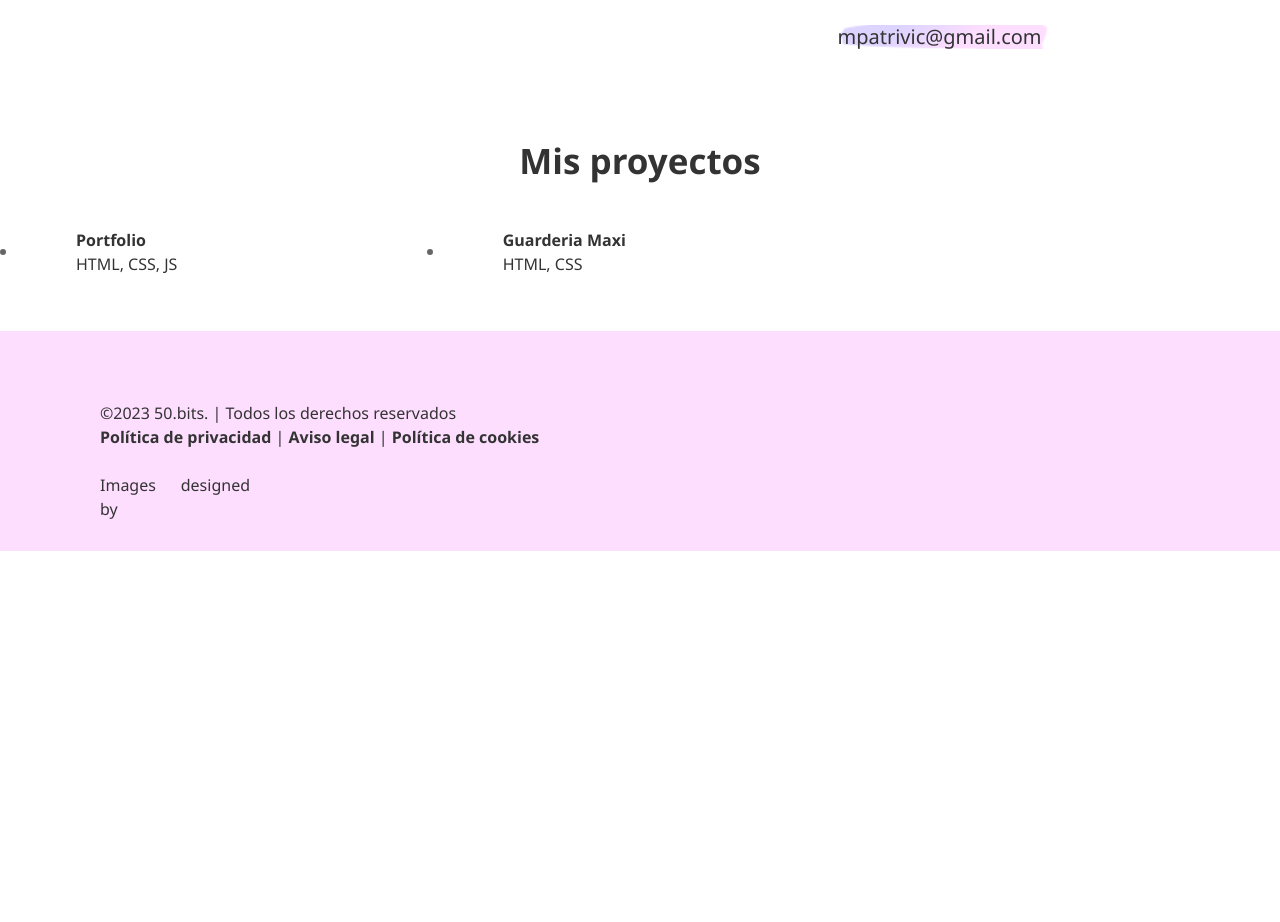
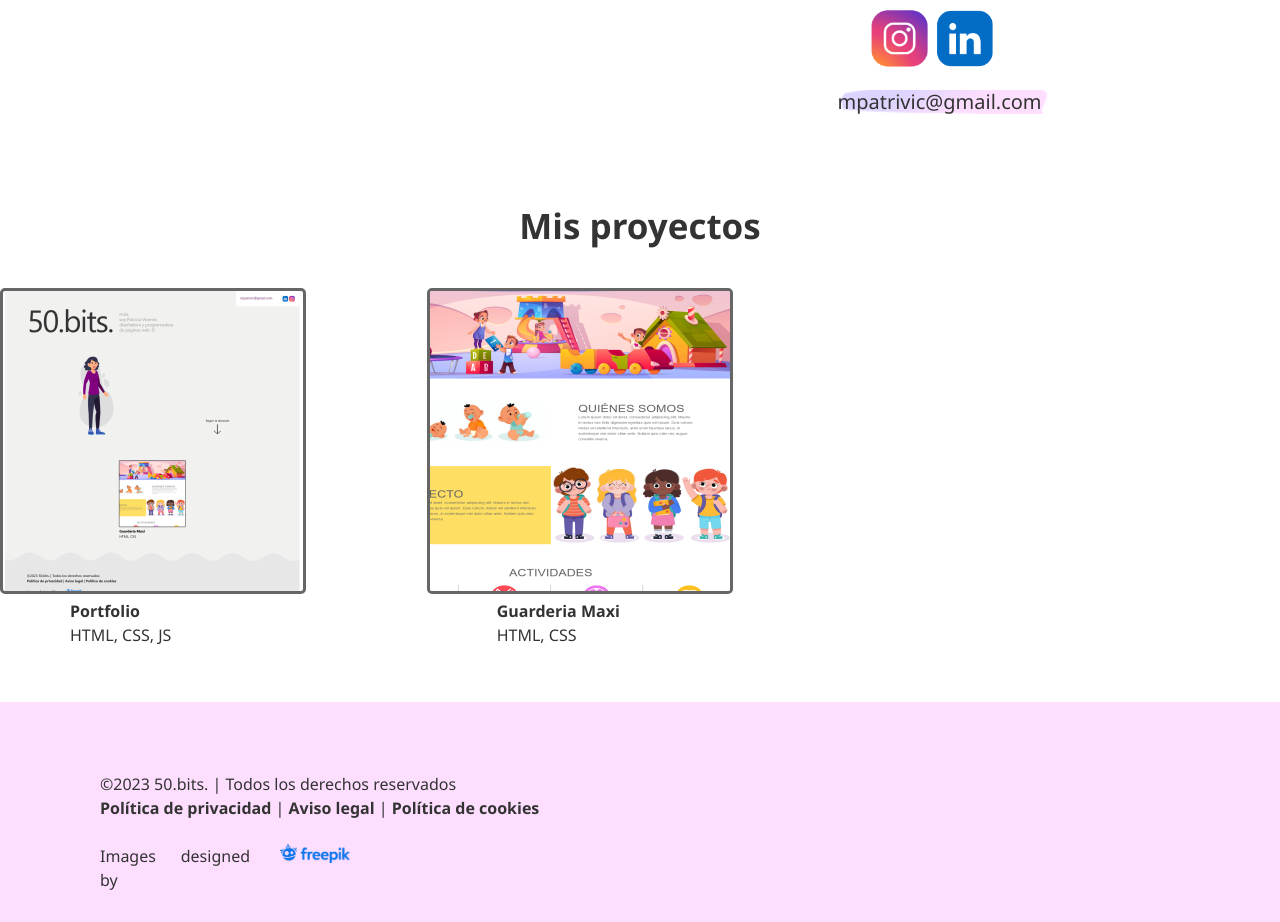
Before and after one commit to mpatrivic/50bits, a plain HTML site: page index.html in a window 1280 px wide. Shown: the part 413-1335 px from the top of the page. Before the commit the page ends 964 px from the top, so only its background shows below. Drawn offline with nearby package versions, Linux system fonts and the light colour scheme; files that its build step writes are made by us from their sources; files whose address does not match are found by name.

Commit message:
Update index.html

```diff
--- a/index.html
+++ b/index.html
@@ -5,7 +5,7 @@
     <meta name="viewport" content="width=device-width, initial-scale=1.0">
     <meta http-equiv="X-UA-Compatible" content="ie=edge">
     <title>My Website</title>
-    <link rel="stylesheet" href="styles/styles.css">
+    <link rel="stylesheet" href="styles.css">
     <link rel="icon" href="logo50bits.ico" type="image/x-icon">
     <script
   src="https://code.jquery.com/jquery-3.6.4.min.js"
@@ -28,8 +28,8 @@
               <p class="paddingTop20">diseñadora y programadora de páginas web</p>
             </span>
             <span id="imgsRedesSociales" class="rowRedesSociales" >
-              <a href="https://www.instagram.com/mpatrivic/"><img src="img/logoInstagram.png" alt="" /></a>
-              <a href="https://www.linkedin.com/in/mpatricia-vicentea/"><img src="img/logoLinkedin.png" alt="" /></a>
+              <a href="https://www.instagram.com/mpatrivic/"><img src="logoInstagram.png" alt="" /></a>
+              <a href="https://www.linkedin.com/in/mpatricia-vicentea/"><img src="logoLinkedin.png" alt="" /></a>
             </span>
             <span id="correo"><p class="resaltado">mpatrivic@gmail.com</p></span>
           </div>
@@ -42,7 +42,7 @@
             <section  class="columns">
               <div class="column">
                 <div class="row">
-                  <a href="https://mpatrivic.github.io/portfolio50bits/" target="_blank"><img src="img/portfolio1.png" alt=""></a>
+                  <a href="https://mpatrivic.github.io/portfolio50bits/" target="_blank"><img src="portfolio1.png" alt=""></a>
                   <span>
                     <p class="bold">Portfolio</p>
                     <p>HTML, CSS, JS</p>
@@ -52,7 +52,7 @@
 
                 <div class="column">
                   <div class="row">
-                    <a href="https://mpatrivic.github.io/guarderiamaxi/" target="_blank"><img src="img/GuarderiaMaxi.png" alt=""></a>
+                    <a href="https://mpatrivic.github.io/guarderiamaxi/" target="_blank"><img src="GuarderiaMaxi.png" alt=""></a>
                     <span>
                       <p class="bold">Guarderia Maxi</p>
                       <p>HTML, CSS</p>
@@ -83,7 +83,7 @@
 
             <p class="imagesDesignedBy">Images designed by</p>
 
-            <img class="logoFreepik" src="img/logoFreepik.png" alt="" />
+            <img class="logoFreepik" src="logoFreepik.png" alt="" />
         </span>
     </section>
 
```
